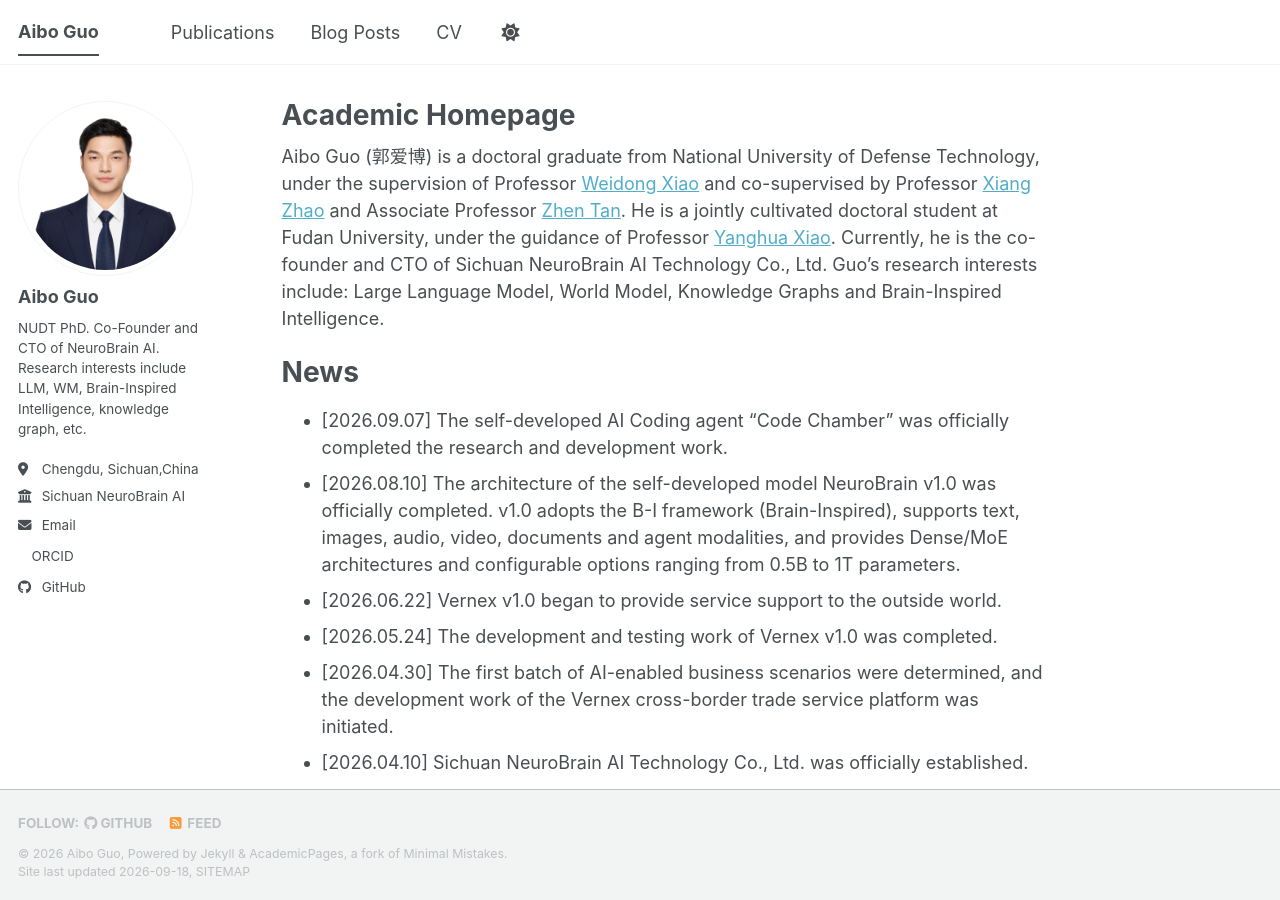
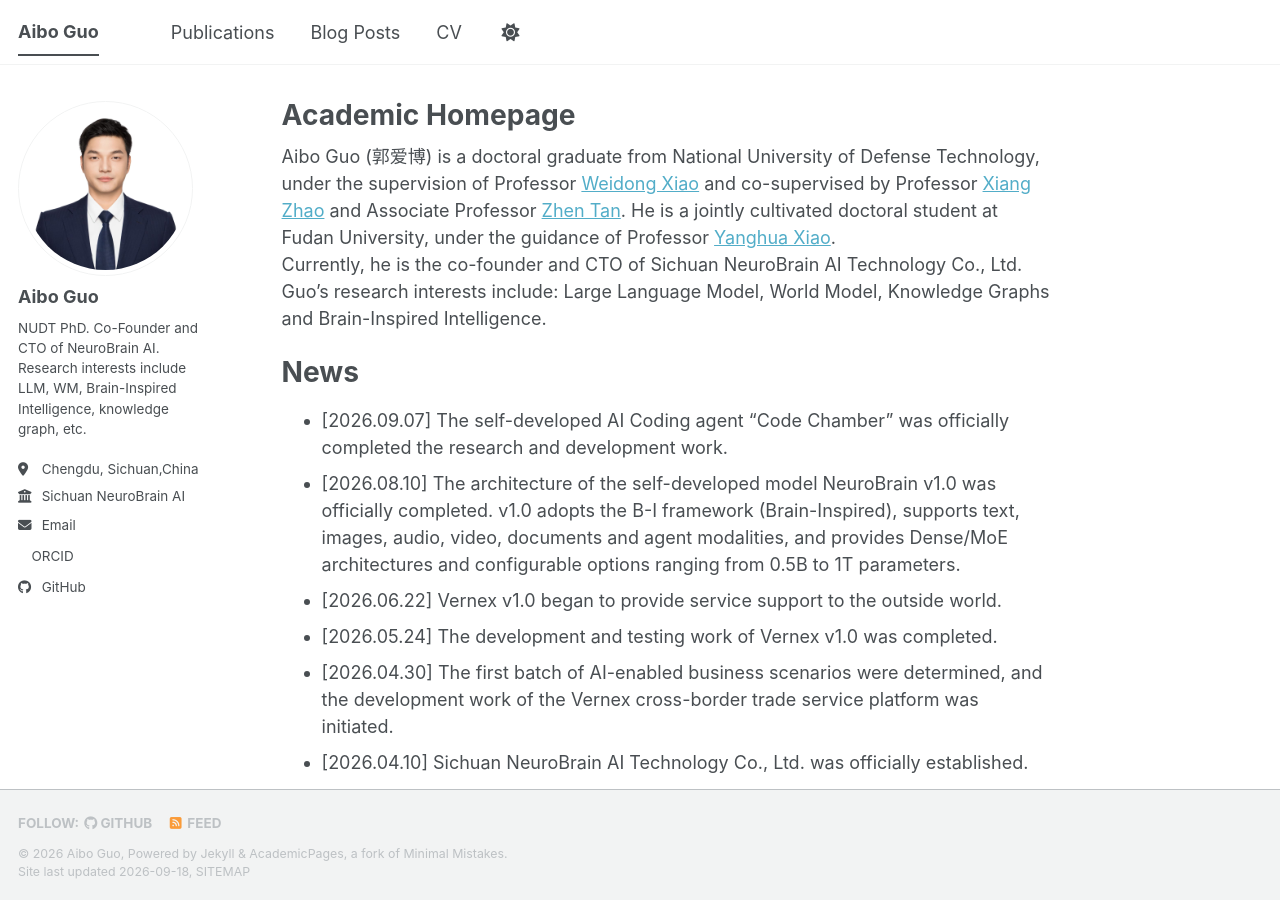
Before and after one commit to AiboGuo-NeuroBrainAI/AiboGuo-NeuroBrainAI.github.io, a Jekyll site: the page built from _pages/about.md, in a window 1280 px wide and 900 px high. Built offline with Jekyll 4.4.1, drawn with Linux system fonts in a browser that asks for light colours; a style sheet for code colours, icons or effects is not loaded.

```diff
--- a/_pages/about.md
+++ b/_pages/about.md
@@ -7,8 +7,8 @@ redirect_from:
   - /about.html
 ---
 
-Aibo Guo (郭爱博) is a doctoral graduate from National University of Defense Technology, under the supervision of Professor [Weidong Xiao](https://xueshu.baidu.com/scholarID/CN-BJ75IHOJ) and co-supervised by Professor [Xiang Zhao](https://xiangz-nudt.github.io/) and Associate Professor [Zhen Tan](https://orcid.org/0000-0001-8643-4683). He is a jointly cultivated doctoral student at Fudan University, under the guidance of Professor [Yanghua Xiao](https://kw.fudan.edu.cn/people/xiaoyanghua/).
-Currently, he is the co-founder and CTO of Sichuan NeuroBrain AI Technology Co., Ltd.
+Aibo Guo (郭爱博) is a doctoral graduate from National University of Defense Technology, under the supervision of Professor [Weidong Xiao](https://xueshu.baidu.com/scholarID/CN-BJ75IHOJ) and co-supervised by Professor [Xiang Zhao](https://xiangz-nudt.github.io/) and Associate Professor [Zhen Tan](https://orcid.org/0000-0001-8643-4683). He is a jointly cultivated doctoral student at Fudan University, under the guidance of Professor [Yanghua Xiao](https://kw.fudan.edu.cn/people/xiaoyanghua/). \
+Currently, he is the co-founder and CTO of Sichuan NeuroBrain AI Technology Co., Ltd.\
 Guo's research interests include: Large Language Model, World Model, Knowledge Graphs and Brain-Inspired Intelligence.
 
 News
```
